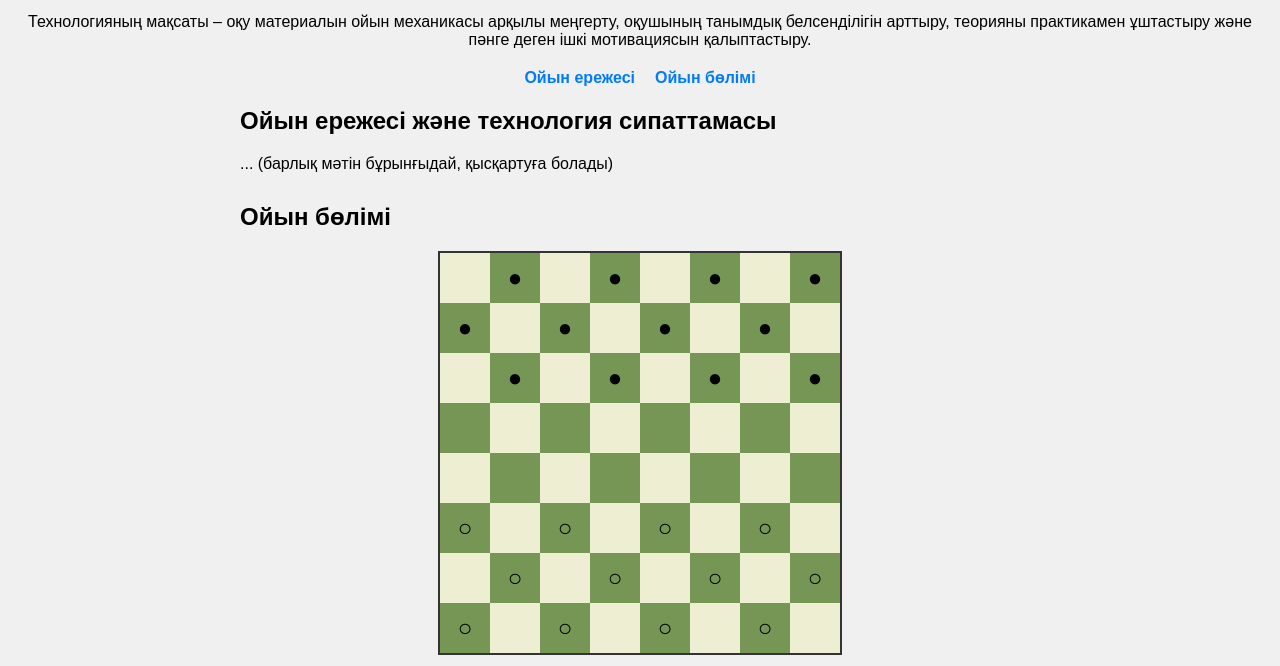
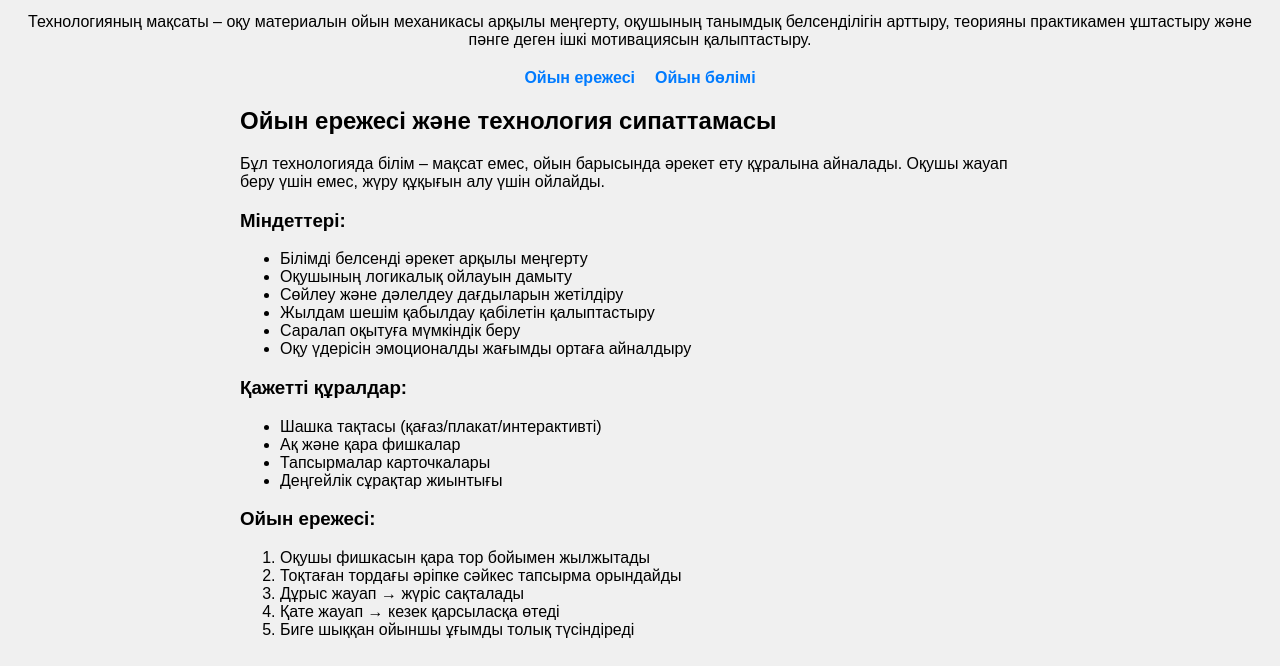
Before and after one commit to nurilasabyrbayevna-code/IQadam, a plain HTML site: page index.html in a window 1280 px wide. Shown: the part 122-788 px from the top of the page. Drawn offline with Linux system fonts and the light colour scheme.

Commit message:
IQadam: 24 checkers, interactive modal questions for shylau

```diff
--- a/index.html
+++ b/index.html
@@ -22,7 +22,33 @@
 
 <section id="rules">
   <h2>Ойын ережесі және технология сипаттамасы</h2>
-  <p>... (барлық мәтін бұрынғыдай, қысқартуға болады)</p>
+  <p>Бұл технологияда білім – мақсат емес, ойын барысында әрекет ету құралына айналады. Оқушы жауап беру үшін емес, жүру құқығын алу үшін ойлайды.</p>
+  <h3>Міндеттері:</h3>
+  <ul>
+    <li>Білімді белсенді әрекет арқылы меңгерту</li>
+    <li>Оқушының логикалық ойлауын дамыту</li>
+    <li>Сөйлеу және дәлелдеу дағдыларын жетілдіру</li>
+    <li>Жылдам шешім қабылдау қабілетін қалыптастыру</li>
+    <li>Саралап оқытуға мүмкіндік беру</li>
+    <li>Оқу үдерісін эмоционалды жағымды ортаға айналдыру</li>
+  </ul>
+
+  <h3>Қажетті құралдар:</h3>
+  <ul>
+    <li>Шашка тақтасы (қағаз/плакат/интерактивті)</li>
+    <li>Ақ және қара фишкалар</li>
+    <li>Тапсырмалар карточкалары</li>
+    <li>Деңгейлік сұрақтар жиынтығы</li>
+  </ul>
+
+  <h3>Ойын ережесі:</h3>
+  <ol>
+    <li>Оқушы фишкасын қара тор бойымен жылжытады</li>
+    <li>Тоқтаған тордағы әріпке сәйкес тапсырма орындайды</li>
+    <li>Дұрыс жауап → жүріс сақталады</li>
+    <li>Қате жауап → кезек қарсыласқа өтеді</li>
+    <li>Биге шыққан ойыншы ұғымды толық түсіндіреді</li>
+  </ol>
 </section>
 
 <section id="game">
--- a/script.js
+++ b/script.js
@@ -8,11 +8,14 @@ let selected = null;
 let currentPlayer = "white";
 const cells = [];
 
-// Шылау сұрақтары
+// 24 шашкаға арналған шылау сұрақтары
 const questions = [
   {q: "Қай шылау дұрыс?", options:["да","де"], a: "да"},
   {q: "Қай шылау дұрыс?", options:["-ғы","-гі"], a: "-гі"},
   {q: "Қай шылау дұрыс?", options:["менің","меніңнің"], a: "менің"},
+  {q: "Қай шылау дұрыс?", options:["сол","солы"], a: "сол"},
+  {q: "Қай шылау дұрыс?", options:["бен","пен"], a: "пен"},
+  {q: "Қай шылау дұрыс?", options:["және","мен"], a: "және"}
 ];
 
 // Модаль сұрақ көрсету функциясы
@@ -27,10 +30,8 @@ function askQuestion(callback){
         btn.onclick = ()=>{
             questionModal.classList.add("hidden");
             if(opt===q.a){
-                alert("Дұрыс жауап! Жүріс жасауға болады.");
                 callback(true);
             } else {
-                alert("Қате жауап! Келесі ойыншыға ауысу.");
                 callback(false);
             }
         };
@@ -66,6 +67,7 @@ board.addEventListener("click",(e)=>{
     } else if(selected && cell.classList.contains("black") && cell.textContent===""){
         askQuestion((correct)=>{
             if(!correct){
+                alert("Қате жауап! Келесі ойыншыға ауысу.");
                 selected.style.border="";
                 selected=null;
                 currentPlayer = currentPlayer==="white" ? "black" : "white";
@@ -73,6 +75,7 @@ board.addEventListener("click",(e)=>{
                 return;
             }
 
+            // Жүріс жасау
             const fromIndex = cells.indexOf(selected);
             const toIndex = cells.indexOf(cell);
             const jumpIndex = Math.floor((fromIndex+toIndex)/2);
```
